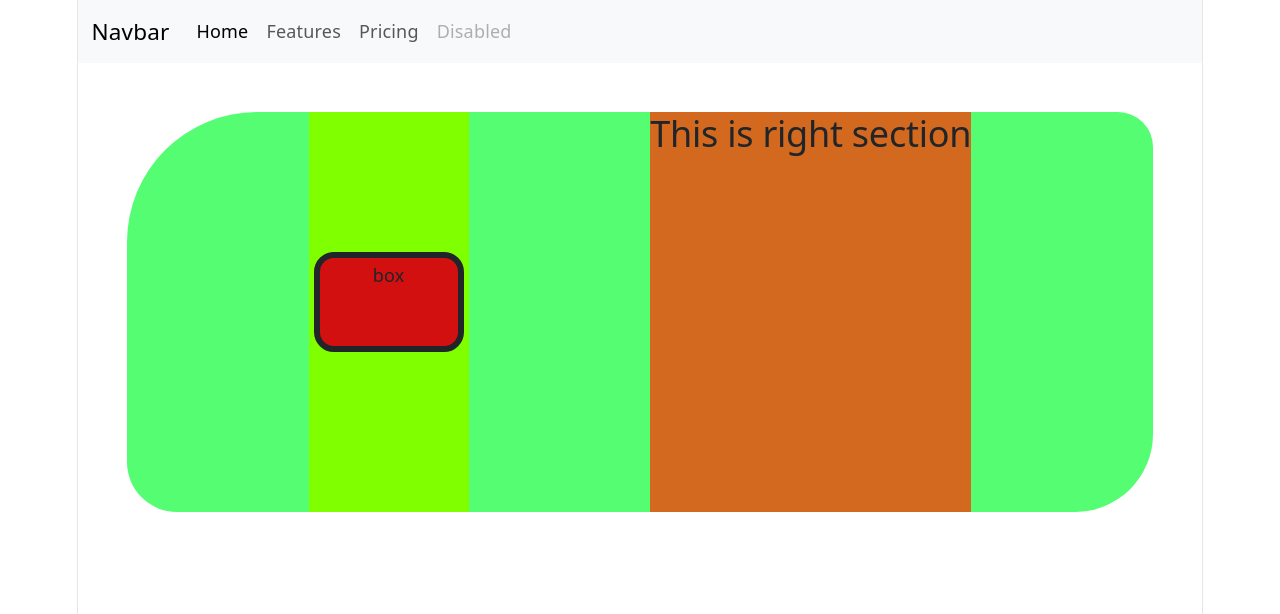
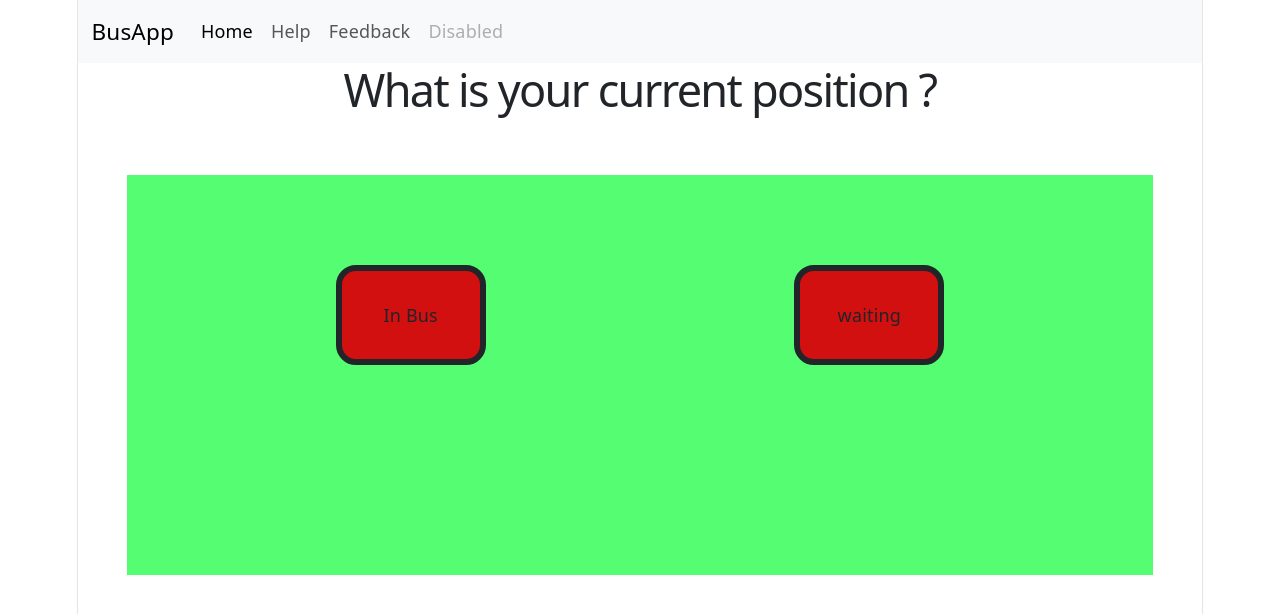
Before and after one commit to Rok-dotcom/Bus-Tracker, a React (Vite) app in the folder Front-End/Bus-Tracker/: page / in a window 1280 px wide. Shown: the top 614 px of the page. Built offline with nearby package versions, Linux system fonts and the light colour scheme.

Commit message:
window added

```diff
--- a/Front-End/Bus-Tracker/src/components/AppBody.jsx
+++ b/Front-End/Bus-Tracker/src/components/AppBody.jsx
@@ -3,13 +3,16 @@ import styles from "./AppBody.module.css";
 const AppBody = () => {
   return (
     <>
+      <h1>What is your current position ?</h1>
       <section className={styles.sectionFirst}>
         <section className={styles.leftSection}>
-          <div className={styles.box}>box</div>
+          <div className={styles.window}>In Bus</div>
+          {/* <div className={styles.tyre}></div> */}
         </section>
 
         <section className={styles.rightSection}>
-          <h2>This is right section</h2>
+          <div className={styles.window}>waiting</div>
+          {/* <div className={styles.tyre}></div> */}
         </section>
       </section>
     </>
--- a/Front-End/Bus-Tracker/src/components/AppBody.module.css
+++ b/Front-End/Bus-Tracker/src/components/AppBody.module.css
@@ -5,26 +5,39 @@
   justify-content: space-evenly;
   background-color: #54fd72;
   margin: 49px;
-  border-radius: 130px 35px 78px 50px;
+  /* border-radius: 130px 35px 78px 50px; */
 }
 
 .leftSection {
-  background-color: chartreuse;
 }
 
 .rightSection {
-  background-color: chocolate;
+  margin: 0px 0px 0px 95px;
 }
 
-.box {
+.window {
+  display: flex;
+  justify-content: center; /* Horizontal center */
+  align-items: center;
+  font-weight: 500;
   background-color: #d31010;
   height: 100px;
   width: 150px;
   position: relative;
-  top: 135px;
-  text-align: center;
+  top: 85px;
   margin: 5px;
   padding: 4px;
   border: 6px solid;
   border-radius: 20px;
 }
+
+.tyre {
+  background-color: black;
+  height: 120px;
+  width: 120px;
+  position: relative;
+  top: 209px;
+  margin: 29px;
+  border: 9px solid white;
+  border-radius: 82px;
+}
--- a/Front-End/Bus-Tracker/src/components/AppHeader.jsx
+++ b/Front-End/Bus-Tracker/src/components/AppHeader.jsx
@@ -4,7 +4,7 @@ const AppHeader = () => {
       <nav className="navbar navbar-expand-lg bg-body-tertiary">
         <div className="container-fluid">
           <a className="navbar-brand" href="#">
-            Navbar
+            BusApp
           </a>
           <button
             className="navbar-toggler"
@@ -26,12 +26,12 @@ const AppHeader = () => {
               </li>
               <li className="nav-item">
                 <a className="nav-link" href="#">
-                  Features
+                  Help
                 </a>
               </li>
               <li className="nav-item">
                 <a className="nav-link" href="#">
-                  Pricing
+                  Feedback
                 </a>
               </li>
               <li className="nav-item">
```
